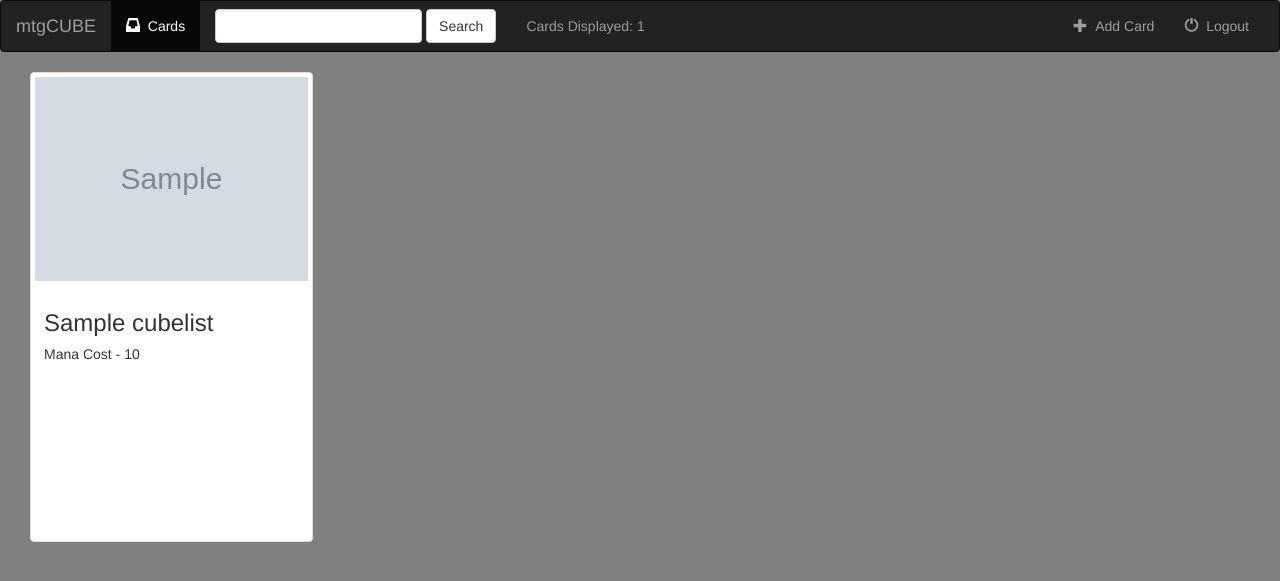
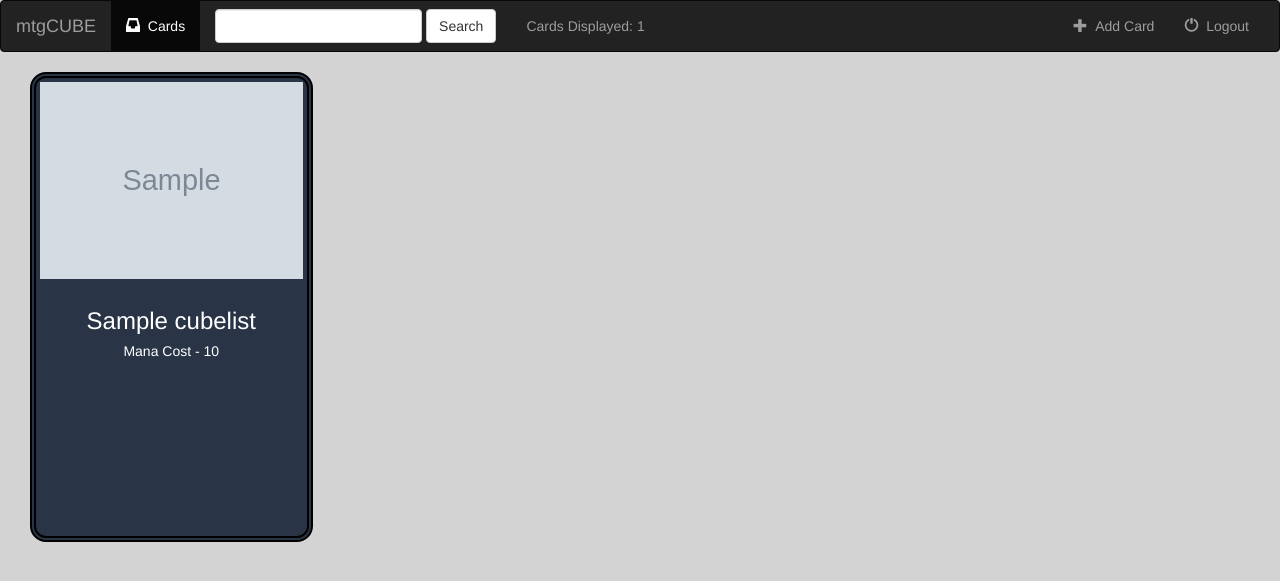
Before and after one commit to jasonmedelson/heroku, a Django app: page /cards/ in a window 1280 px wide. Shown: the top 581 px of the page. Run offline with Django 3.2, Linux system fonts and the light colour scheme; tables that the repository leaves empty hold one stand-in row (values such as "Sample post"); grey boxes marked "Sample" are stand-in pictures; some libraries are stand-ins or nearby versions.

Commit message:
style changes

```diff
--- a/cards/static/cards/css/styles.css
+++ b/cards/static/cards/css/styles.css
@@ -3,6 +3,11 @@
 }
 .thumbnail{
     height: 470px;
+    background: #293546;
+    border-color: black;
+    border-style: double;
+    border-radius:16px;
+    border-width: 6px;
 }
 .img-responsive{
     -moz-transition: all 0.5s;
@@ -15,5 +20,12 @@
     transform: scale(1.15);
 }
 body{
-    background: gray;
+    background: lightgray;
 }
+.holder{
+    background:lightgray;
+}
+.caption{
+    text-align:center;
+    color:white!important;
+}
```
